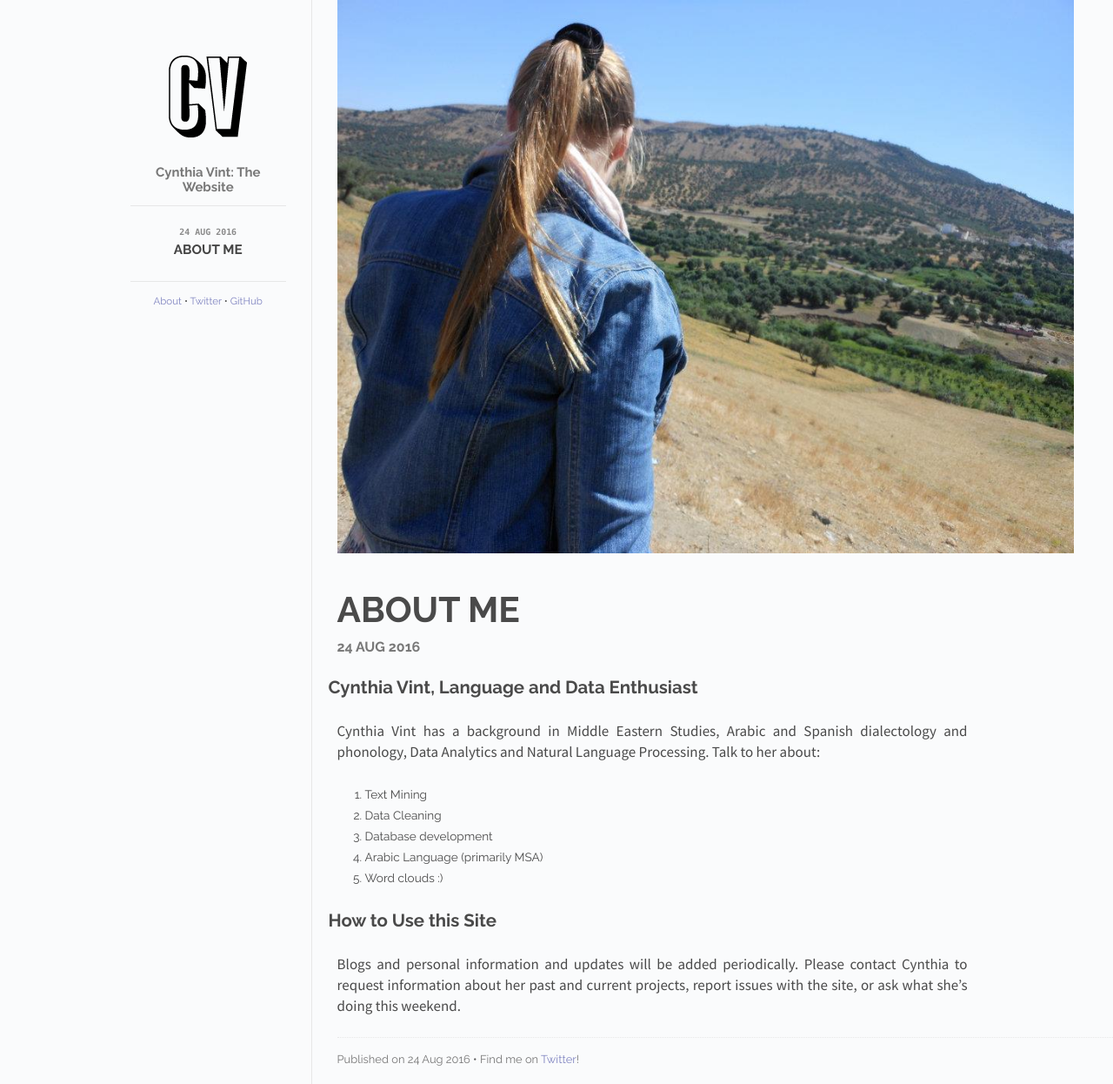
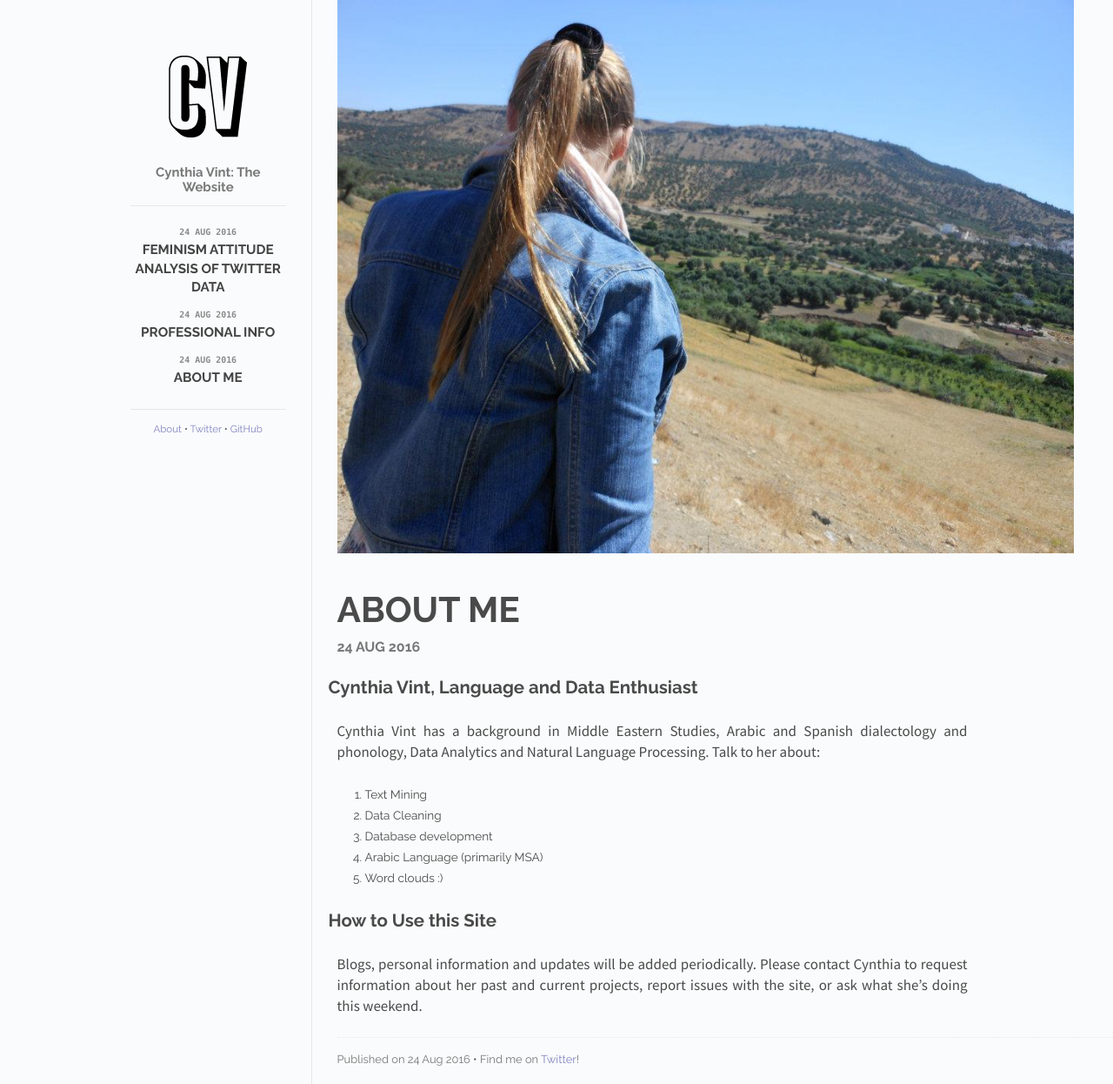
Before and after one commit to the-development/flex, a Jekyll site: the page built from _posts/2016-08-24-about-cynthia.md, in a window 1280 px wide. Shown: the whole page at 87% size. Built offline with Jekyll 4.4.1, drawn with Linux system fonts in a browser that asks for light colours.

Commit message:
added some posts

```diff
--- /dev/null
+++ b/Gemfile
@@ -0,0 +1,2 @@
+source 'http://rubygems.org'
+gem 'github-pages'
--- a/_posts/2016-08-24-about-cynthia.md
+++ b/_posts/2016-08-24-about-cynthia.md
@@ -18,4 +18,4 @@ Cynthia Vint has a background in Middle Eastern Studies, Arabic and Spanish dial
 
 ## How to Use this Site
 
-Blogs and personal information and updates will be added periodically. Please contact Cynthia to request information about her past and current projects, report issues with the site, or ask what she's doing this weekend.
+Blogs, personal information and updates will be added periodically. Please contact Cynthia to request information about her past and current projects, report issues with the site, or ask what she's doing this weekend.
--- /dev/null
+++ b/_posts/blog/2016-08-27-twitter-feminism.md
@@ -0,0 +1,9 @@
+---
+layout: post
+title: Feminism Attitude Analysis of Twitter Data
+cover: maroc.jpg
+date:   2016-08-24 04:00:00 -0800
+categories: posts
+---
+
+## Text to be added...
```
Also changed, not shown: _posts/2016-08-27-professional-info.md (added, +64 -0 lines), Gemfile.lock (added), 1 other file.
